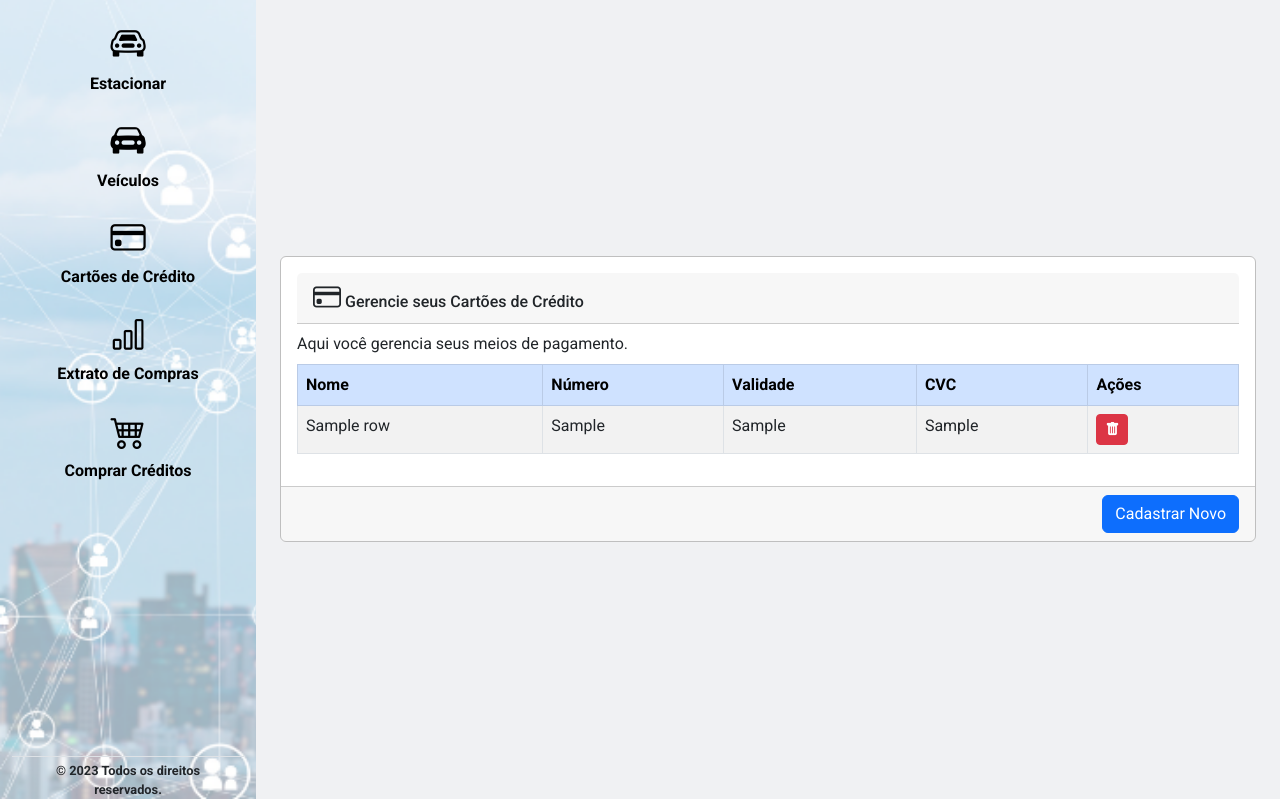
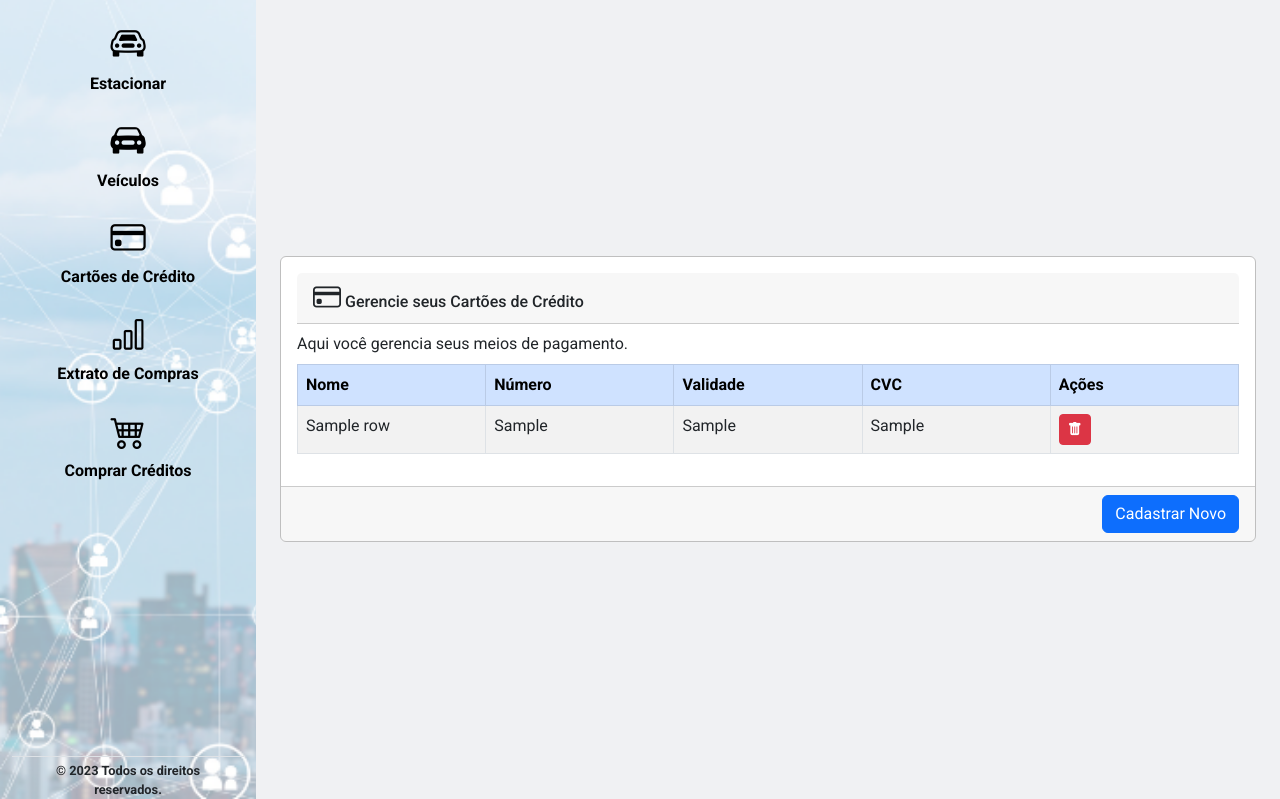
Before and after one commit to melojrx/urbanzone, a Flask app: template app/templates/listCartaoCredito.html in a window 1280 px wide. Shown: the part 63-862 px from the top of the page. Run offline with Flask 3, Linux system fonts and the light colour scheme; the template is opened without the code that fills it: most values are stand-ins (such as "Sample title", 1, 10 or a date in 2020); some libraries are stand-ins or nearby versions.

Commit message:
ajuste de resposividade tela de cartoes

```diff
--- a/app/static/css/general_styles.css
+++ b/app/static/css/general_styles.css
@@ -274,3 +274,13 @@ body {
     background: conic-gradient(#766DF4 360deg, #0000 360deg)
   }
 }
+
+.empty-table {
+  table-layout: fixed;
+}
+
+.empty-table td {
+  white-space: nowrap;
+  overflow: hidden;
+  text-overflow: ellipsis;
+}
--- a/app/templates/listCartaoCredito.html
+++ b/app/templates/listCartaoCredito.html
@@ -2,15 +2,14 @@
 {% block conteudo %}
 
 <div class="container-fluid">
-
     <div class="card">
-
         <div class="card-body">
-            <h6 class="card-header mb-2"><i class="bi bi-credit-card fs-3"></i> Gerencie seus Cartões de Crédito </h6>
+            <h6 class="card-header mb-2"><i class="bi bi-credit-card fs-3"></i> Gerencie seus Cartões de Crédito</h6>
             <p class="card-text mb-2">Aqui você gerencia seus meios de pagamento.</p>
             <div class="table-responsive">
-                <table class="table table-striped table-hover table-bordered border-bottom">
+                <table class="table table-striped table-hover table-bordered border-bottom empty-table">
                     <thead class="table-primary">
+                        {% if listCartaoCredito %}
                         <tr>
                             <th class="text-left">Nome</th>
                             <th class="text-left">Número</th>
```
Also changed, not shown: other parts of app/templates/listCartaoCredito.html (+8 -1 lines). Lines whose indentation alone changed are shown as unchanged.
